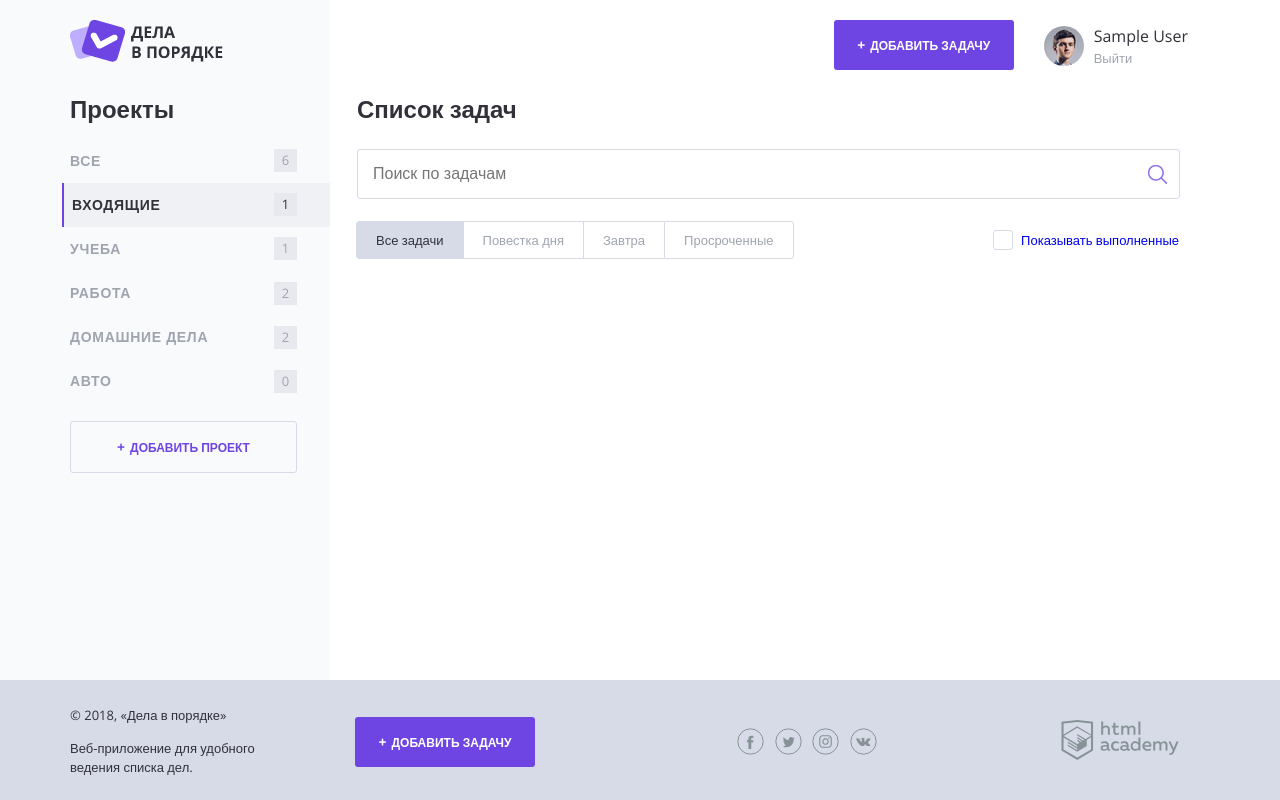
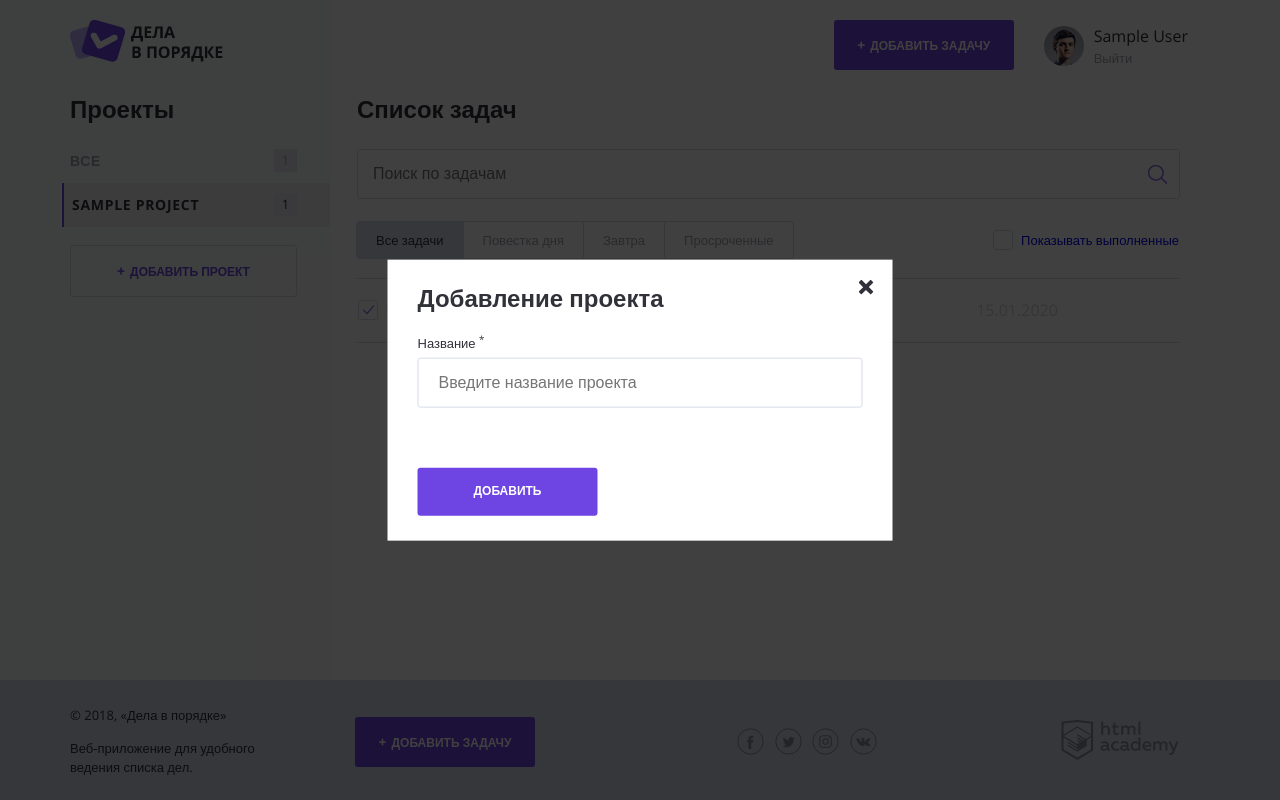
Before and after one commit to VasilenkoOlga/410699-doingsdone, a PHP site: page /index.php?modal-project&id=1 in a window 1280 px wide. Run offline with PHP 8.4, Linux system fonts and the light colour scheme; the visitor is signed in with stand-in values (Sample User, id 1); tables that the repository leaves empty hold one stand-in row (values such as "Sample post").

Commit message:
Финальная проверка 1

```diff
--- a/function.php
+++ b/function.php
@@ -15,7 +15,6 @@ function time_to_task ($task_date) {
     $current_time = time();
     $task_time_ts = strtotime($task_date);
     $seconds_day = 86400;
-    //$time_difference = floor(($task_time_ts - $current_time) / $seconds_day);
     $time_difference = ($task_time_ts - $current_time) / $seconds_day;
     if ($time_difference <= 1) {
       return true;
@@ -25,15 +24,100 @@ function time_to_task ($task_date) {
   }
 }
 
-function searchUserByEmail($email, $users) {
-    $result = null;
-    foreach ($users as $user) {
-        if ($user['email'] == $email) {
-          $result = $user;
-          break;
-        }
+function searchUserByEmail($link, $email) {
+  if ($link && !empty($email)) {
+    $query = "SELECT * FROM users WHERE `email` = '" . $email . "'";
+    $result = mysqli_query($link, $query);
+
+    if (mysqli_num_rows($result) !== 0) {
+      return mysqli_fetch_assoc($result);
     }
-    return $result;
+  }
+  return false;
 }
 
-?>
+function count_task($task_table, $category){
+  $count=0;
+  if ($category=='Все'){
+    $count=count($task_table);
+  } else {
+    foreach ($task_table as $val){
+      if($val['category']==$category)
+      $count++;
+    }
+  }
+  return $count;
+}
+
+function getUserProjects($link, $userId) {
+  $projects = [];
+
+  if ($link && intval($userId) > 0) {
+    // выбираем все категори, доступные пользователю
+    $projectsQuery = "SELECT id, name FROM projects WHERE `user_id` = '" . $userId . "'";
+    $projectsResult = mysqli_query($link, $projectsQuery);
+
+    if (intval(mysqli_num_rows($projectsResult)) > 0) {
+      $projectsFetch = mysqli_fetch_all($projectsResult, MYSQLI_ASSOC);
+
+      foreach ($projectsFetch as $project) {
+        $projects[$project['id']] = [
+          'id' => $project['id'],
+          'name' => $project['name']
+        ];
+      }
+    }
+
+    $tasksQuery = "SELECT * FROM task_table WHERE `user_id` = '" . $userId . "'";
+    $tasksResult = mysqli_query($link, $tasksQuery);
+
+    // количество задач в категории
+    if ($tasksResult !== false) {
+      $tasks = mysqli_fetch_all($tasksResult, MYSQLI_ASSOC);
+
+      if (!empty($projects)) {
+        foreach ($projects as &$project) {
+          $tasksCount = 0;
+
+          if (!empty($tasks)) {
+            foreach ($tasks as $task) {
+              if (intval($project['id']) === intval($task['category'])) {
+                $tasksCount++;
+              }
+            }
+          }
+
+          $project['tasks_count'] = $tasksCount;
+        }
+        unset($project);
+      }
+    }
+  }
+
+  return $projects;
+}
+
+function getUserTasks($link, $userId, $categoryId = false) {
+  $tasks = [];
+
+  if (isset($_REQUEST['tasks_filter'])) {
+    if ($_REQUEST['tasks_filter'] == 'today') {
+      $tasksQuery = "SELECT * FROM task_table WHERE date_deadline = CURDATE()";
+    } elseif ($_REQUEST['tasks_filter'] == 'tomorrow') {
+      $tasksQuery = "SELECT * FROM task_table WHERE date_deadline = CURDATE() + 1";
+    } elseif ($_REQUEST['tasks_filter'] == 'old') {
+$tasksQuery = "SELECT * FROM task_table WHERE date_deadline < CURDATE()";
+    }
+  } else {
+    // выбираем все задачи, доступные пользователю
+    $tasksQuery = "SELECT * FROM task_table WHERE `user_id` = '" . $userId . "'";
+  }
+
+  $tasksResult = mysqli_query($link, $tasksQuery);
+
+  if ($tasksResult !== false) {
+    $tasks = mysqli_fetch_all($tasksResult, MYSQLI_ASSOC);
+  }
+
+  return $tasks;
+}
--- a/index.php
+++ b/index.php
@@ -1,70 +1,10 @@
 <?php
 require_once('function.php');
-require_once('userdata.php');
+require_once('mysql_helper.php');
+require_once('init.php');
 
 // показывать или нет выполненные задачи
 $show_complete_tasks = 1;
-
-$projects = [
-	"Все",
-	"Входящие",
-	"Учеба",
-	"Работа",
-	"Домашние дела",
-	"Авто"
-];
-
-$task_table = [
-    [
-        "task" => "Собеседование в IT компании",
-		"date" => "11.02.2018",
-		"category" => "$projects[3]",
-		"realization" => false
-    ],
-    [
-		"task" => "Выполнить тестовое задание",
-		"date" => "25.05.2018",
-		"category" => "$projects[3]",
-		"realization" => false
-		],
-    [
-		"task" => "Сделать задание первого раздела",
-		"date" => "21.04.2018",
-		"category" => "$projects[2]",
-		"realization" => true
-    ],
-	[
-		"task" => "Встреча с другом",
-		"date" => "22.04.2018",
-		"category" => "$projects[1]",
-		"realization" => true
-    ],
-	[
-		"task" => "Купить корм для кота",
-		"date" => "22.04.2018",
-		"category" => "$projects[4]",
-		"realization" => false
-    ],
-	[
-		"task" => "Заказать пиццу",
-		"date" => "11.02.2018",
-		"category" => "$projects[4]",
-		"realization" => false
-    ],
-];
-
-function count_task($task_table, $category){
-  $count=0;
-  if ($category=='Все'){
-    $count=count($task_table);
-  } else {
-    foreach ($task_table as $val){
-      if($val['category']==$category)
-      $count++;
-    }
-  }
-  return $count;
-}
 
 if (isset($_GET["show_completed"])) {
   if(isset($_COOKIE["showcompl"])) {
@@ -82,14 +22,62 @@ $modal = NULL;
 $page = NULL;
 $user = NULL;
 $login_errors = [];
+$errors_regist = [];
+$project_errors = [];
 
 session_start();
+
+$projects = [];
+$task_table = [];
+
 if (isset($_SESSION["user"])) {
+
+  if (isset($_GET['complete_task_id'])) {
+    $taskId = $_GET['complete_task_id'];
+
+    $query = "SELECT * FROM task_table WHERE `id` = '" . $taskId . "'";
+    $result = mysqli_query($link, $query);
+    $task = mysqli_fetch_assoc($result);
+
+    $taskDateDone = $task['date_done'];
+
+    if ($taskDateDone !== NULL) {
+      $query = "UPDATE task_table SET date_done = NULL WHERE id = '" . $taskId . "'";
+    } else {
+      $query = "UPDATE task_table SET date_done = '".date('Y-m-d H:i:s')."' WHERE id = '" . $taskId . "'";
+    }
+    $result = mysqli_query($link, $query);
+  }
+
+  if (intval($_SESSION['user']['id']) > 0) {
+    $projects = getUserProjects($link, $_SESSION['user']['id']);
+    $task_table = getUserTasks($link, $_SESSION['user']['id']);
+  }
+
+  if (isset($_GET['modal-project'])) {
+
+    if ($_SERVER['REQUEST_METHOD'] == "POST" && isset($_POST["add_project"])) {
+      if (empty($_POST["name"])) {
+        $project_errors["name"] = "Заполните это поле";
+      }
+
+      if (count($project_errors)) {
+          $modal = template("templates/modal-project.php", ['project_errors' => $project_errors]);
+      } else {
+        $sql = 'INSERT INTO projects (name, user_id) VALUES(?, ?)';
+        $stmt = db_get_prepare_stmt($link, $sql, [$_POST['name'], $_SESSION['user']['id']]);
+        mysqli_stmt_execute($stmt);
+      }
+    } else {
+      $modal = template("templates/modal-project.php", []);
+    }
+  }
+
 
   if (isset($_GET['add'])) {
     $page = template('templates/add.php', ['projects' => $projects]);
     $overlay = 'overlay';
-  } elseif ($_SERVER['REQUEST_METHOD'] == "POST" && isset($_POST["project"]) ) {
+  } elseif ($_SERVER['REQUEST_METHOD'] == "POST" && isset($_POST["project"])) {
     $task = $_POST;
     if (empty($task["name"])){
       $errors += ['name'=> 'Заполните поле!'];
@@ -99,14 +87,19 @@ if (isset($_SESSION["user"])) {
       $errors += ['project'=> 'Укажите проект!'];
     }
 
+    if (time() > strtotime($_POST["date_deadline"])){
+      $errors += ['date_deadline'=> 'Укажите верную дату!'];
+    }
+
     if (count($errors)) {
       $page = template('templates/add.php', ['projects' => $projects, 'errors' => $errors]);
       $overlay = 'overlay';
     } else {
-      if (empty($_POST["date"])) {
+      if (empty($_POST["date_deadline"])) {
         $form_date = null;
       } else {
-        $form_date = date("d.m.Y", strtotime($_POST["date"]));
+
+        $form_date = date("Y-m-d H:i:s", strtotime($_POST["date_deadline"]));
       }
 
       if (isset($_FILES["preview"]["name"])) {
@@ -116,28 +109,27 @@ if (isset($_SESSION["user"])) {
         $uploaded_file = move_uploaded_file($_FILES["preview"]['tmp_name'], $file_path . $file_name);
       }
 
-      array_unshift($task_table, [
-        "task" => $_POST["name"],
-        "date" => $form_date,
-        "category" => $_POST["project"],
-        "file_name" => $_FILES["preview"]["name"],
-        "file_url" => $uploaded_file,
-        "realization" => false
+      $sql = 'INSERT INTO task_table (date_add, task, date_deadline, user_id, category) VALUES(NOW(), ?, ?, ?, ?)';
+      $stmt = db_get_prepare_stmt($link, $sql, [
+        $task['name'],
+        $form_date,
+        $_SESSION['user']['id'],
+        $task['project']
       ]);
+      mysqli_stmt_execute($stmt);
 
-      $page = template('templates/main.php',['showCompleted' => $showCompleted, 'show_complete_tasks' => $show_complete_tasks ,'task_table' => $task_table]);
+      header("Location:/index.php");
     }
   } elseif(isset($_GET['id'])) {
     $task_category = [];
     $category_id = intval($_GET['id']);
 
     if (array_key_exists($category_id, $projects)) {
-      foreach ($task_table as $val) {
-        if ($val['category'] == $projects[$category_id]) {
-          $task_category[] = $val;
+      foreach ($task_table as $task) {
+        if ($task['category'] == $projects[$category_id]['id']) {
+          $task_category[] = $task;
         }
       }
-
       $page = template('templates/main.php', ['showCompleted' => $showCompleted, 'show_complete_tasks' => $show_complete_tasks, 'task_table' => $task_category]);
     } else {
       http_response_code(404);
@@ -165,9 +157,13 @@ if (isset($_SESSION["user"])) {
           $login_errors["email"] = 'Неверный e-mail';
         }
 
-        if($user = searchUserByEmail($login_post["email"], $users)) {
+        if ($user = searchUserByEmail($link, $login_post["email"])) {
           if (password_verify($login_post["password"], $user["password"])) {
             $_SESSION["user"] = $user;
+            if (intval($user['id']) > 0) {
+              $projects = getUserProjects($link, $user['id']);
+              $task_table = getUserTasks($link, $_SESSION['user']['id']);
+            }
           } else {
             $login_errors["password"] = "Введите пароль!";
           }
@@ -188,6 +184,47 @@ if (isset($_SESSION["user"])) {
       $page = template('templates/guest.php', []);
     }
 }
+if (isset($_GET['register'])) {
+  if ($_SERVER['REQUEST_METHOD'] == "POST" && isset($_POST["register"])) {
+    $register_form = $_POST;
+
+    if (empty($register_form["email"])){
+      $errors_regist['email'] = 'Введите e-mail!';
+    }
+
+    if (empty($register_form["password"])){
+      $errors_regist['password'] = 'Введите пароль';
+    }
+
+    if (empty($register_form["name"])){
+      $errors_regist['name'] = 'Введите имя';
+    }
+
+    if (!empty($register_form["email"]) && !filter_var($register_form["email"], FILTER_VALIDATE_EMAIL)) {
+        $errors_regist['email'] = 'E-mail введён некорректно';
+    }
+    else {
+      $query = "SELECT * FROM users WHERE `email` = '" . $register_form["email"] . "'";
+      $result = mysqli_query($link, $query);
+      if (mysqli_num_rows($result) !== 0) {
+        $errors_regist['email'] = 'Такой пользователь уже существует';
+      }
+    }
+
+    if (isset($errors_regist["email"]) || isset($errors_regist["password"]) || isset($errors_regist["name"])) {
+      $page = template("templates/register.php", ["errors_regist" => $errors_regist]);
+    }
+    else {
+        $password = password_hash($register_form['password'], PASSWORD_DEFAULT);
+        $sql = 'INSERT INTO users (email, password, name, date_reg) VALUES(?, ?, ?, NOW())';
+        $stmt = db_get_prepare_stmt($link, $sql, [$register_form['email'], $password, $register_form['name']]);
+        mysqli_stmt_execute($stmt);
+        header('Location: index.php?login');
+    }
+  } else {
+    $page = template('templates/register.php', []);
+  }
+}
 
 if (isset($_GET['logout'])) {
     session_unset();
--- /dev/null
+++ b/init.php
@@ -0,0 +1,18 @@
+<?
+
+$db = [
+    'host' => 'localhost',
+    'user' => 'root',
+    'password' => '',
+    'database' => 'doingsdone'
+];
+
+$link = mysqli_connect($db['host'], $db['user'], $db['password'], $db['database']);
+mysqli_set_charset($link, "utf8");
+
+if (!$link)
+{
+    print('Ошибка подключения: ' . mysqli_connect_error());
+};
+
+?>
--- a/pages/register.html
+++ b/pages/register.html
@@ -23,7 +23,7 @@
         <section class="content__side">
           <p class="content__side-info">Если у вас уже есть аккаунт, авторизуйтесь на сайте</p>
 
-          <a class="button button--transparent content__side-button" href="#">Войти</a>
+          <a class="button button--transparent content__side-button" href="?login">Войти</a>
         </section>
 
         <main class="content__main">
--- a/templates/guest.php
+++ b/templates/guest.php
@@ -8,6 +8,6 @@
             <p>После создания аккаунта, пользователь может начать вносить свои дела, деля их по проектам и указывая сроки.</p>
           </div>
 
-          <a class="welcome__button button" href="#">Зарегистрироваться</a>
+          <a class="welcome__button button" href="?register">Зарегистрироваться</a>
         </section>
       </div>
--- a/templates/layout.php
+++ b/templates/layout.php
@@ -8,18 +8,16 @@
     <link rel="stylesheet" href="css/style.css">
 </head>
 
-<!--<body class=" <//?=$overlay; ?>
-             <//?= (isset($_SESSION["user"])) ? "" : "body-background";  ?>">-->
-
 <body class="<?php if (!is_null($modal)): ?>overlay<?php endif; ?>
-             <?= (isset($_SESSION["user"])) ? "" : "body-background";  ?>
+             <?= (isset($_SESSION["user"]) || isset($_GET['register'])) ? "" : "body-background";  ?>
              <?=$overlay; ?>
 ">
 
 <h1 class="visually-hidden">Дела в порядке</h1>
 
 <div class="page-wrapper">
-    <div class="container <?php if (isset($_SESSION["user"])) echo  'container--with-sidebar';?> ">
+
+    <div class="container <?php if (isset($_SESSION["user"]) || isset($_GET['register'])) echo  'container--with-sidebar';?> ">
         <header class="main-header">
             <a href="#">
                 <img src="img/logo.png" width="153" height="42" alt="Логотип Дела в порядке">
@@ -40,32 +38,52 @@
                     </div>
                 </div>
             </div>
-          <?php else : ?>
+          <?php else: ?>
+
+          <?php if(!isset($_GET['register'])) : ?>
           <div class="main-header__side">
           <a class="main-header__side-item button button--transparent" href="?login">Войти</a>
         </div>
           <?php endif; ?>
+          <?php endif; ?>
         </header>
         <div class="content">
-          <?php if (isset($_SESSION["user"])) : ?>
+          <?php if (isset($_SESSION["user"])) { ?>
             <section class="content__side">
                 <h2 class="content__side-heading">Проекты</h2>
-
                 <nav class="main-navigation">
                     <ul class="main-navigation__list">
-                        <?php foreach ($projects as $key => $val): ?>
-                            <li class="main-navigation__list-item <? if ($key == $_GET['id']) echo 'main-navigation__list-item--active'; ?>">
-                            <a class="main-navigation__list-item-link" href="index.php<?= ($key==0) ? "" : "?id=$key"; ?>"><?=$val;?></a>
-                            <span class="main-navigation__list-item-count"><? print(count_task($task_table, $val));  ?></span>
+                      <li class="main-navigation__list-item <? if (!isset($_GET['id'])) { echo 'main-navigation__list-item--active'; } ?>">
+                        <a class="main-navigation__list-item-link" href="index.php">Все</a>
+                        <?php
+                        $allTasksCount = 0;
+                        foreach ($projects as $project) {
+                          $allTasksCount += $project['tasks_count'];
+                        }
+                        ?>
+                        <span class="main-navigation__list-item-count"><?=$allTasksCount;?></span>
                       </li>
+
+                      <?php foreach ($projects as $project): ?>
+                        <li class="main-navigation__list-item <? if ($_GET['id'] === $project['id']) echo 'main-navigation__list-item--active'; ?>">
+                          <a class="main-navigation__list-item-link" href="index.php?id=<?=$project['id'];?>"><?=$project['name'];?></a>
+                          <span class="main-navigation__list-item-count"><?=$project['tasks_count'];?></span>
+                        </li>
                       <?php endforeach; ?>
                     </ul>
                 </nav>
 
-                <a class="button button--transparent button--plus content__side-button" href="#">Добавить проект</a>
+                <a class="button button--transparent button--plus content__side-button" href="?modal-project">Добавить проект</a>
+
             </section>
-          <?php endif; ?>
+          <?php } elseif (isset($_GET['register'])) { ?>
+            <section class="content__side">
 
+          <p class="content__side-info">Если у вас уже есть аккаунт, авторизуйтесь на сайте</p>
+
+          <a class="button button--transparent content__side-button" href="#">Войти</a>
+            </section>
+          <?php } ?>
             <main class="content__main">
               <?=$content;?>
               <?=$modal;?>
@@ -81,9 +99,9 @@
 
             <p>Веб-приложение для удобного ведения списка дел.</p>
         </div>
-
-        <a class="main-footer__button button button--plus">Добавить задачу</a>
-
+        <?php if (isset($_SESSION["user"])) : ?>
+        <a class="main-footer__button button button--plus" href="index.php?add">Добавить задачу</a>
+        <?php endif; ?>
         <div class="main-footer__social social">
             <span class="visually-hidden">Мы в соцсетях:</span>
             <a class="social__link social__link--facebook" href="#">Facebook
--- a/templates/main.php
+++ b/templates/main.php
@@ -9,10 +9,10 @@
 
                 <div class="tasks-controls">
                     <nav class="tasks-switch">
-                        <a href="/" class="tasks-switch__item tasks-switch__item--active">Все задачи</a>
-                        <a href="/" class="tasks-switch__item">Повестка дня</a>
-                        <a href="/" class="tasks-switch__item">Завтра</a>
-                        <a href="/" class="tasks-switch__item">Просроченные</a>
+                        <a href="/" class="tasks-switch__item<?php if (!isset($_REQUEST['tasks_filter'])) { ?> tasks-switch__item--active<?php } ?>">Все задачи</a>
+                        <a href="?tasks_filter=today" class="tasks-switch__item<?php if (isset($_REQUEST['tasks_filter']) && $_REQUEST['tasks_filter'] == 'today') { ?> tasks-switch__item--active<?php } ?>">Повестка дня</a>
+                      <a href="?tasks_filter=tomorrow" class="tasks-switch__item<?php if (isset($_REQUEST['tasks_filter']) && $_REQUEST['tasks_filter'] == 'tomorrow') { ?> tasks-switch__item--active<?php } ?>">Завтра</a>
+                      <a href="?tasks_filter=old" class="tasks-switch__item<?php if (isset($_REQUEST['tasks_filter']) && $_REQUEST['tasks_filter'] == 'old') { ?> tasks-switch__item--active<?php } ?>">Просроченные</a>
                     </nav>
 
                     <label class="checkbox">
@@ -26,21 +26,29 @@
                 </div>
 
                 <table class="tasks">
-                    <?php foreach ($task_table as $key => $value): ?>
-                    <?php if(($showCompleted == 1 && $value['realization'] === true ) || ($showCompleted == 0 && $value['realization'] === false)): ?>
-                      <tr class='tasks__item task <?= ($value['realization']) ? "task--completed" : ""; ?>
-                          <?= time_to_task($value["date"]) ? "task--important" : "";  ?> '>
+                    <?php foreach ($task_table as $task) { ?>
+                      <?php
+                      if ($showCompleted == 0 && $task['date_done'] !== NULL) {
+                        continue;
+                      }
+                      ?>
+
+                      <tr class='tasks__item task <?= ($task['date_done'] !== NULL) ? 'task--completed' : ""; ?>
+                          <?= time_to_task($task["date_deadline"]) ? "task--important" : "";  ?> '>
                         <td class='task__select'>
-                          <label class='checkbox task__checkbox' <?= ($value['realization']) ? 'checked' : ""; ?> >
-                            <input class='checkbox__input visually-hidden' type='checkbox' <?= ($value['realization']) ? 'checked' : ""; ?> >
-                            <a href="/"><span class='checkbox__text'><?= $value['task']; ?></span></a>
+                          <label class='checkbox task__checkbox' <?= ($task['date_done'] !== NULL) ? 'checked' : ""; ?> >
+                            <input class='checkbox__input visually-hidden' type='checkbox' <?= ($task['date_done'] !== NULL) ? 'checked' : ""; ?> >
+                            <a href="?complete_task_id=<?=$task['id'];?>">
+                              <input class="checkbox__input visually-hidden" type="checkbox"<? if ($task['date_done'] !== NULL) { ?> checked<? } ?>>
+                              <span class='checkbox__text'><?= $task['task']; ?></span>
+                            </a>
                           </label>
                         </td>
-                        <td class='task__date'><?= $value['date']; ?></td>
+                        <td class='task__date'><?= date('d.m.Y', strtotime($task['date_deadline'])); ?></td>
                         <td class='task__controls'>
                         </td>
                       </tr>
-                    <?php endif; ?>
-                    <? endforeach; ?>
+
+                    <? } ?>
 
                 </table>
--- a/templates/modal-authorization.php
+++ b/templates/modal-authorization.php
@@ -1,9 +1,8 @@
 <div class="modal">
-  <button class="modal__close" type="button" name="button">Закрыть</button>
+  <a href="index.php" class="modal__close" >Закрыть</a>
 
   <h2 class="modal__heading">Вход на сайт</h2>
 
-  <!--<form class="form" action="?login" method="post">-->
   <form class="form" action="index.php?login" method="post">
     <div class="form__row">
       <label class="form__label" for="email">E-mail <sup>*</sup></label>
--- /dev/null
+++ b/templates/modal-project.php
@@ -0,0 +1,22 @@
+<div class="modal">
+  <a href="index.php" class="modal__close">Закрыть</a>
+
+  <h2 class="modal__heading">Добавление проекта</h2>
+
+  <form class="form"  action="index.php?modal-project" method="post">
+    <div class="form__row">
+      <label class="form__label" for="project_name">Название <sup>*</sup>
+      <? if (isset($project_errors['name'])){?>
+        <p class="form__message"><?= $project_errors['name'];  ?></p>
+      <? } ?></label>
+
+      <input class="form__input <? if (isset($project_errors['name'])){
+      echo "form__input--error";
+       } ?>" type="text" name="name" id="project_name" value="" placeholder="Введите название проекта">
+    </div>
+
+    <div class="form__row form__row--controls">
+      <input class="button" type="submit" name="add_project" value="Добавить">
+    </div>
+  </form>
+</div>
```
Also changed, not shown: templates/add.php (+11 -3 lines), templates/register.php (added, +47 -0 lines).
